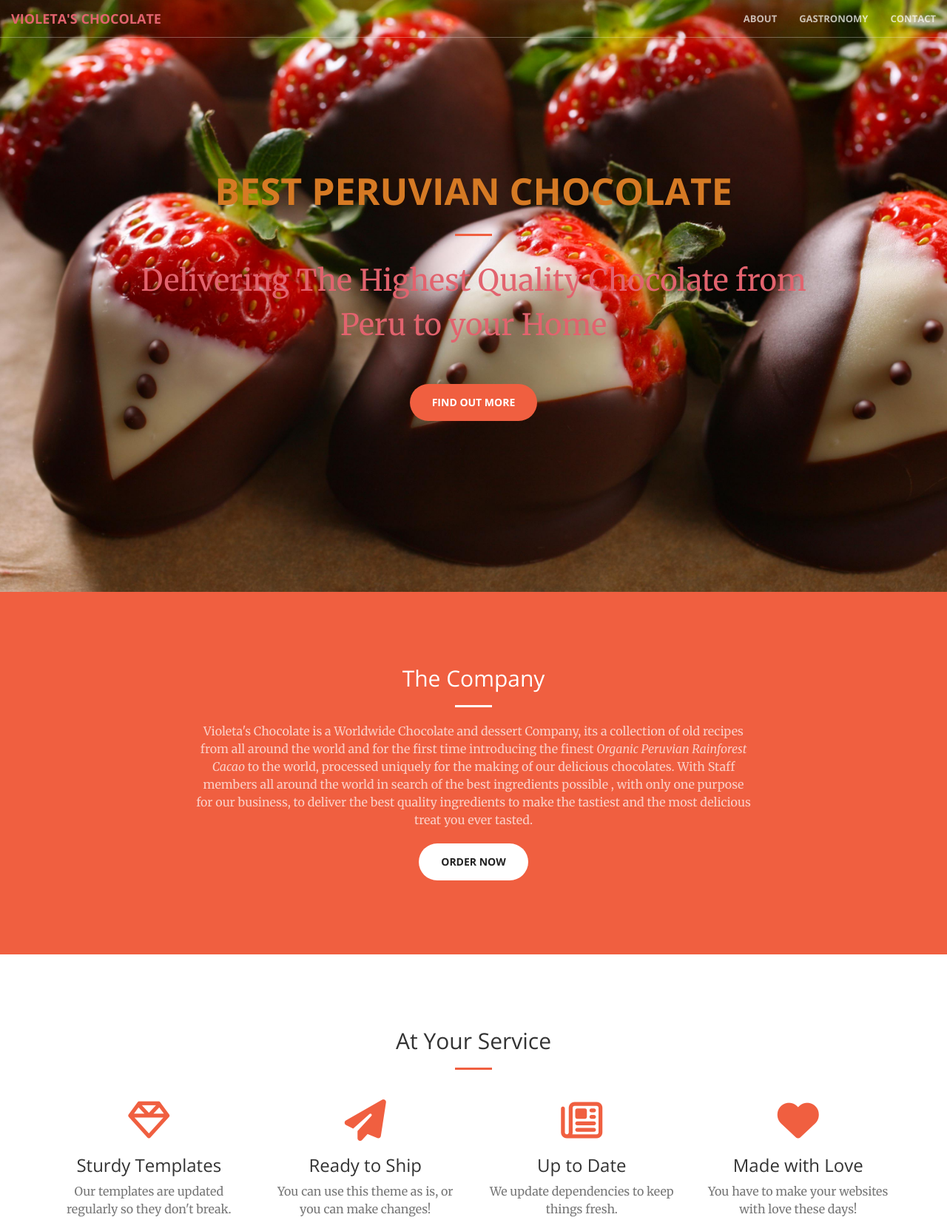
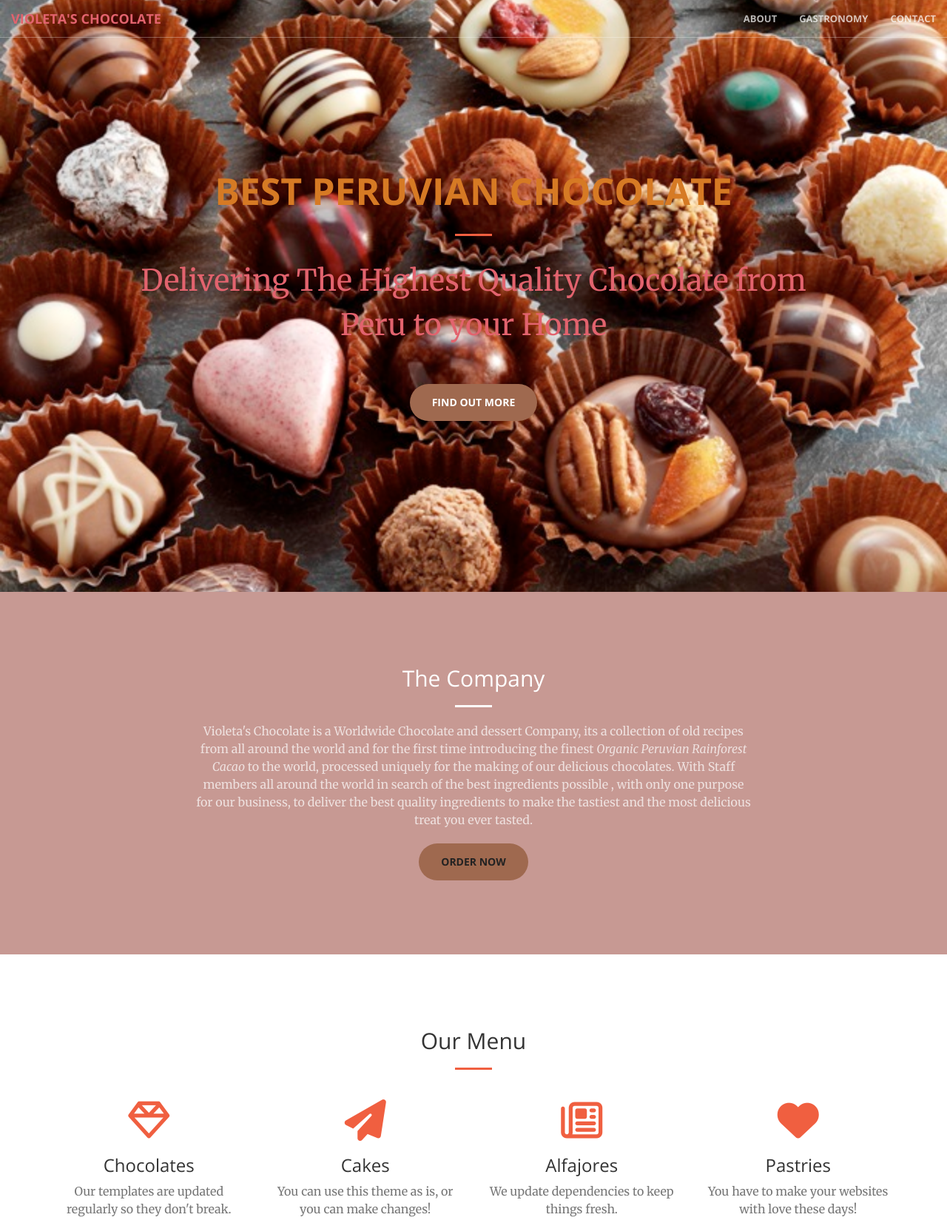
Before and after one commit to carlocappellini/chocolates, a website: page index.html in a window 1280 px wide. Shown: the top 1649 px of the page at 74% size. Drawn offline with nearby package versions, Linux system fonts and the light colour scheme.

Commit message:
changed header colors and names

```diff
--- a/assets/stylesheets/creative.css
+++ b/assets/stylesheets/creative.css
@@ -23,7 +23,7 @@ a {
   -webkit-transition: all 0.35s;
   -moz-transition: all 0.35s;
   transition: all 0.35s;
-  color: #F05F40;
+  color: #9f694f;
 }
 a:hover,
 a:focus {
@@ -43,7 +43,7 @@ p {
   margin-bottom: 20px;
 }
 .bg-primary {
-  background-color: #F05F40;
+  background-color: #C79993;
 }
 .bg-dark {
   background-color: #222222;
@@ -155,7 +155,7 @@ header {
   background-size: cover;
   -o-background-size: cover;
   background-position: center;
-  background-image: url('../../images/strawberries.jpg');
+  background-image: url('../../images/loose-chocolates11.jpg');
   text-align: center;
   color: white;
 }
@@ -291,7 +291,7 @@ header .header-content .header-content-inner p {
 }
 .btn-default {
   color: #222222;
-  background-color: white;
+  background-color: #9f694f;
   border-color: white;
   -webkit-transition: all 0.35s;
   -moz-transition: all 0.35s;
@@ -339,7 +339,7 @@ fieldset[disabled] .btn-default.active {
 }
 .btn-primary {
   color: white;
-  background-color: #F05F40;
+  background-color: #9f694f;;
   border-color: #F05F40;
   -webkit-transition: all 0.35s;
   -moz-transition: all 0.35s;
--- a/index.html
+++ b/index.html
@@ -92,7 +92,7 @@
         <div class="container">
             <div class="row">
                 <div class="col-lg-12 text-center">
-                    <h2 class="section-heading">At Your Service</h2>
+                    <h2 class="section-heading">Our Menu</h2>
                     <hr class="primary">
                 </div>
             </div>
@@ -102,28 +102,28 @@
                 <div class="col-lg-3 col-md-6 text-center">
                     <div class="service-box">
                         <i class="fa fa-4x fa-diamond text-primary sr-icons"></i>
-                        <h3>Sturdy Templates</h3>
+                        <h3>Chocolates</h3>
                         <p class="text-muted">Our templates are updated regularly so they don't break.</p>
                     </div>
                 </div>
                 <div class="col-lg-3 col-md-6 text-center">
                     <div class="service-box">
                         <i class="fa fa-4x fa-paper-plane text-primary sr-icons"></i>
-                        <h3>Ready to Ship</h3>
+                        <h3>Cakes</h3>
                         <p class="text-muted">You can use this theme as is, or you can make changes!</p>
                     </div>
                 </div>
                 <div class="col-lg-3 col-md-6 text-center">
                     <div class="service-box">
                         <i class="fa fa-4x fa-newspaper-o text-primary sr-icons"></i>
-                        <h3>Up to Date</h3>
+                        <h3>Alfajores</h3>
                         <p class="text-muted">We update dependencies to keep things fresh.</p>
                     </div>
                 </div>
                 <div class="col-lg-3 col-md-6 text-center">
                     <div class="service-box">
                         <i class="fa fa-4x fa-heart text-primary sr-icons"></i>
-                        <h3>Made with Love</h3>
+                        <h3>Pastries</h3>
                         <p class="text-muted">You have to make your websites with love these days!</p>
                     </div>
                 </div>
@@ -231,8 +231,8 @@
     <aside class="bg-dark">
         <div class="container text-center">
             <div class="call-to-action">
-                <h2>Free Download at Start Bootstrap!</h2>
-                <a href="http://startbootstrap.com/template-overviews/creative/" class="btn btn-default btn-xl sr-button">Download Now!</a>
+              <!--  <h2>Free Download at Start Bootstrap!</h2>
+                <a href="http://startbootstrap.com/template-overviews/creative/" class="btn btn-default btn-xl sr-button">Download Now!</a>-->
             </div>
         </div>
     </aside>
@@ -243,15 +243,15 @@
                 <div class="col-lg-8 col-lg-offset-2 text-center">
                     <h2 class="section-heading">Let's Get In Touch!</h2>
                     <hr class="primary">
-                    <p>Ready to start your next project with us? That's great! Give us a call or send us an email and we will get back to you as soon as possible!</p>
+                    <p> email and we will get back to you as soon as possible!</p>
                 </div>
                 <div class="col-lg-4 col-lg-offset-2 text-center">
                     <i class="fa fa-phone fa-3x sr-contact"></i>
-                    <p>123-456-6789</p>
+                    <p>310-913-6095</p>
                 </div>
                 <div class="col-lg-4 text-center">
                     <i class="fa fa-envelope-o fa-3x sr-contact"></i>
-                    <p><a href="mailto:your-email@your-domain.com">feedback@startbootstrap.com</a></p>
+                    <p><a href="mailto:your-email@your-domain.com">boloncito2@yahoo.com</a></p>
                 </div>
             </div>
         </div>
```
Also changed, not shown: images/chocolate-truffles.jpg (added), images/loose-chocolates11.jpg (added), 1 other file.
